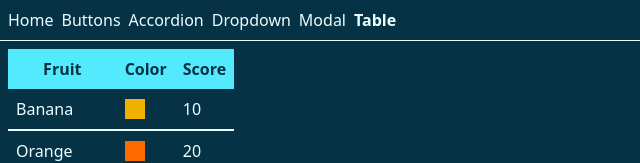
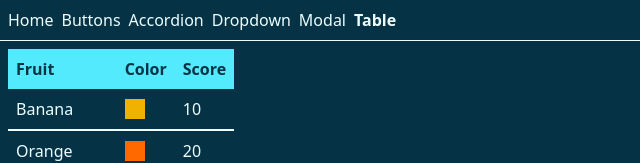
Before and after one commit to SmackSmash/comps-ts, a React (Vite) app: page /table in a window 1280 px wide. Shown: the top 163 px of the page, without its empty margins (0-640 px from the left). Built offline with nearby package versions, Linux system fonts and the light colour scheme.

Commit message:
Fixed styling

```diff
--- a/src/components/Table.tsx
+++ b/src/components/Table.tsx
@@ -7,7 +7,7 @@ const Table: FC<{ data: Fruit[]; config: [{ label: string }] }> = ({ data, confi
       <thead className='bg-cyan-300 text-cyan-950'>
         <tr>
           {config.map(({ label }, index) => (
-            <th key={index} className='p-2'>
+            <th key={index} className='p-2 text-left'>
               {label}
             </th>
           ))}
```
